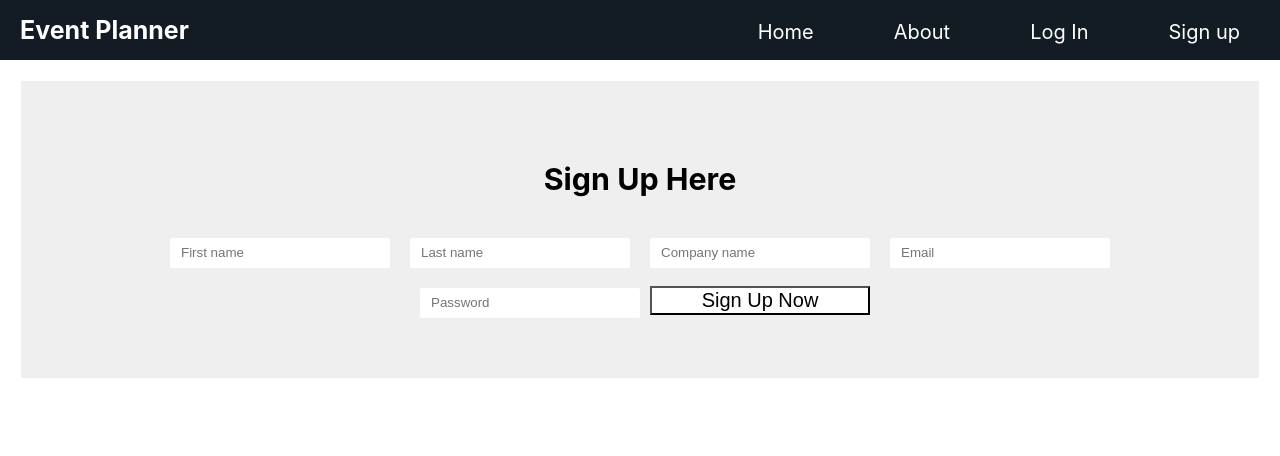
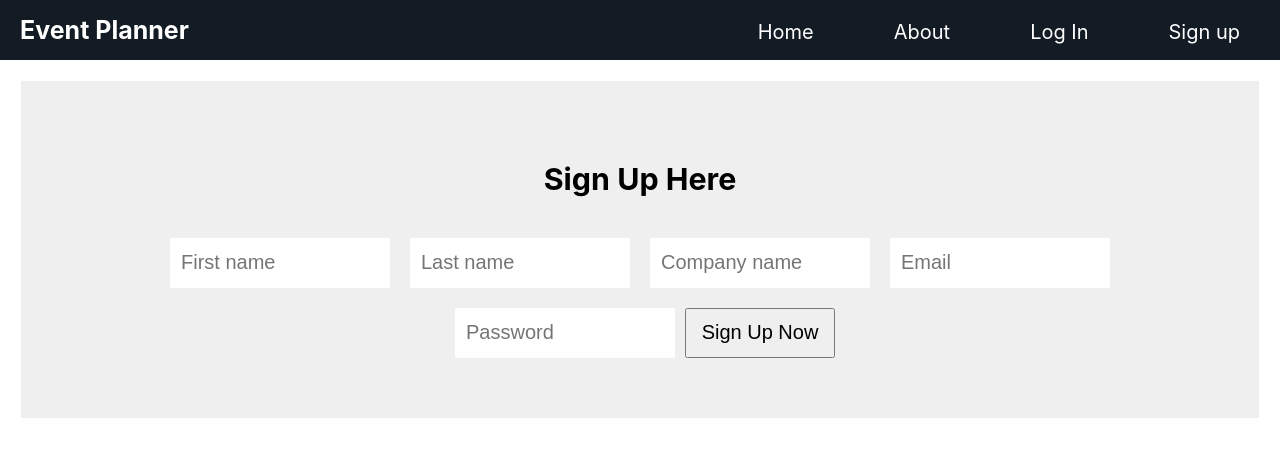
Before and after one commit to corporate-event-planner-webeu/corporate-event-planner-frontend, a React (Create React App) app: page /signup in a window 1280 px wide. Shown: the top 456 px of the page. Built offline with nearby package versions, Linux system fonts and the light colour scheme.

Commit message:
signup page a bit more styling

```diff
--- a/src/views/Login.js
+++ b/src/views/Login.js
@@ -32,7 +32,6 @@ class Login extends React.Component {
     }
 }
 
-
 export default connect(
     null,
     { login }
--- a/src/views/Signup.js
+++ b/src/views/Signup.js
@@ -80,9 +80,9 @@ class Signup extends Component {
               value={this.state.password}
               placeholder="Password"
             />
-            <ButtonStyled type="button" onClick={this.handleSubmit}>
+            <button type="button" onClick={this.handleSubmit}>
               Sign Up Now
-            </ButtonStyled>
+            </button>
           </form>
         </SignUpStyled>
       </div>
@@ -108,14 +108,15 @@ const SignUpStyled = styled.div`
     border: 1px solid rgba(255, 255, 255, 0.6);
     border-radius: 2px;
     padding-left: 10px;
-    margin: 10px;
+    margin:10px;
     width: 220px;
-    height: 30px;
+    height: 50px;
+    font-size: 2rem;
   }
+
+  button {
+        height: 50px;
+        width: 150px;
+        font-size: 2rem;
+    }
 `;
-
-const ButtonStyled = styled.button`
-  width: 220px;
-  font-size: 20px;
-  background: white;
-`;
```
